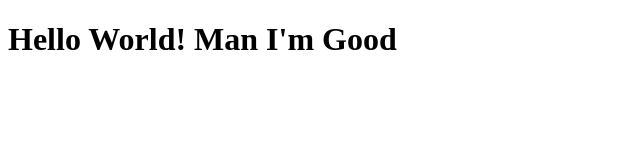
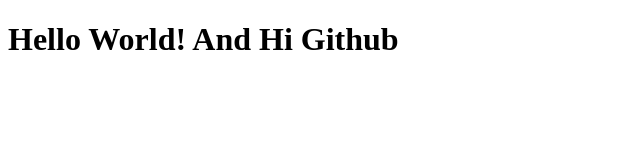
Before and after one commit to Lyle15/mywebsite, a plain HTML site: page index.html in a window 1280 px wide. Shown: the whole page, without its empty margins (0-640 px from the left). Drawn offline with Linux system fonts and the light colour scheme.

Commit message:
changing to hi github from terminal

```diff
--- a/index.html
+++ b/index.html
@@ -1,6 +1,6 @@
 <!DOCTYPE html>
 <html>
   <body>
-    <h1>Hello World! Man I'm Good</h1>
+    <h1>Hello World! And Hi Github</h1>
   </body>
 </html>
```
